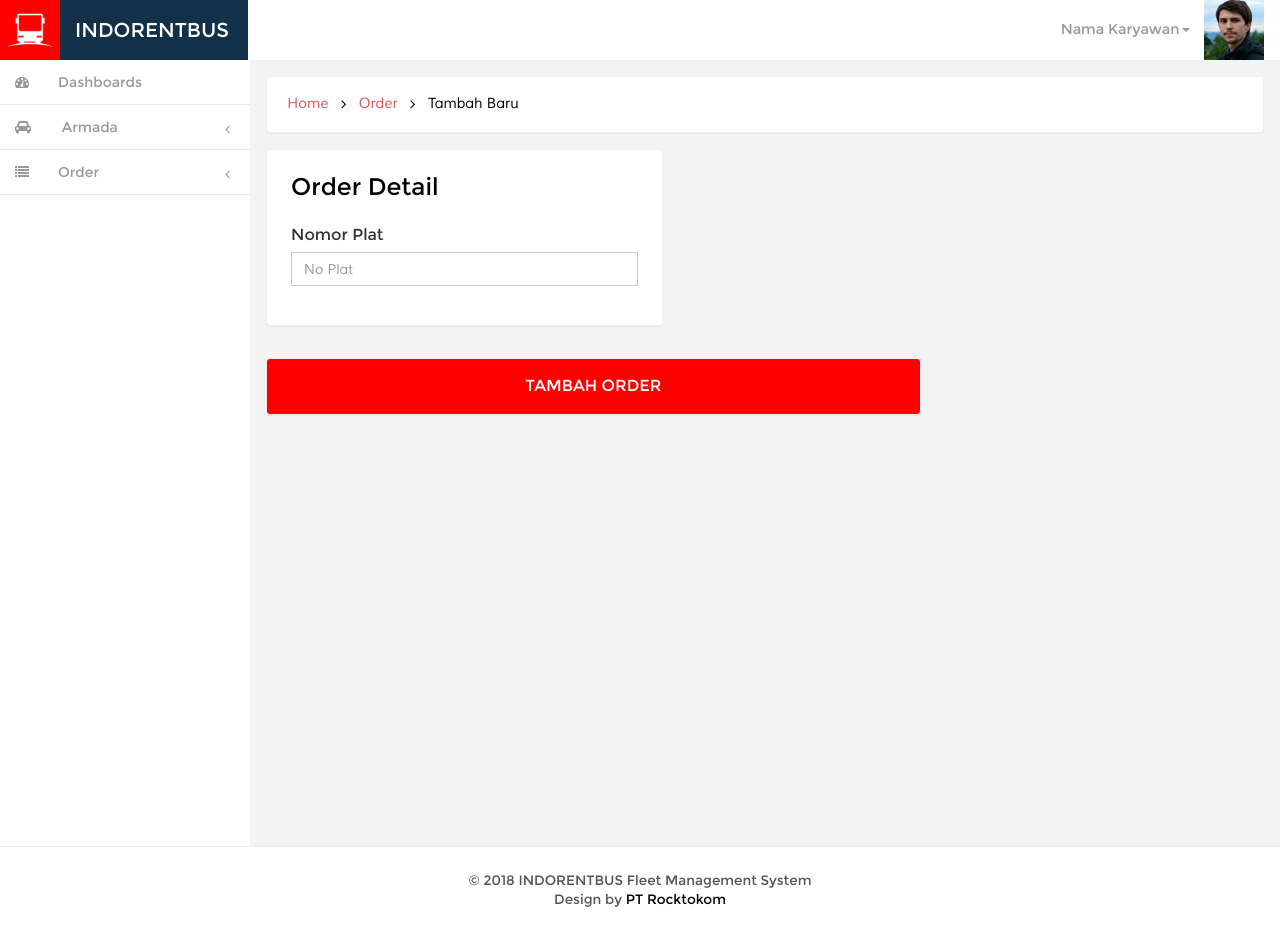
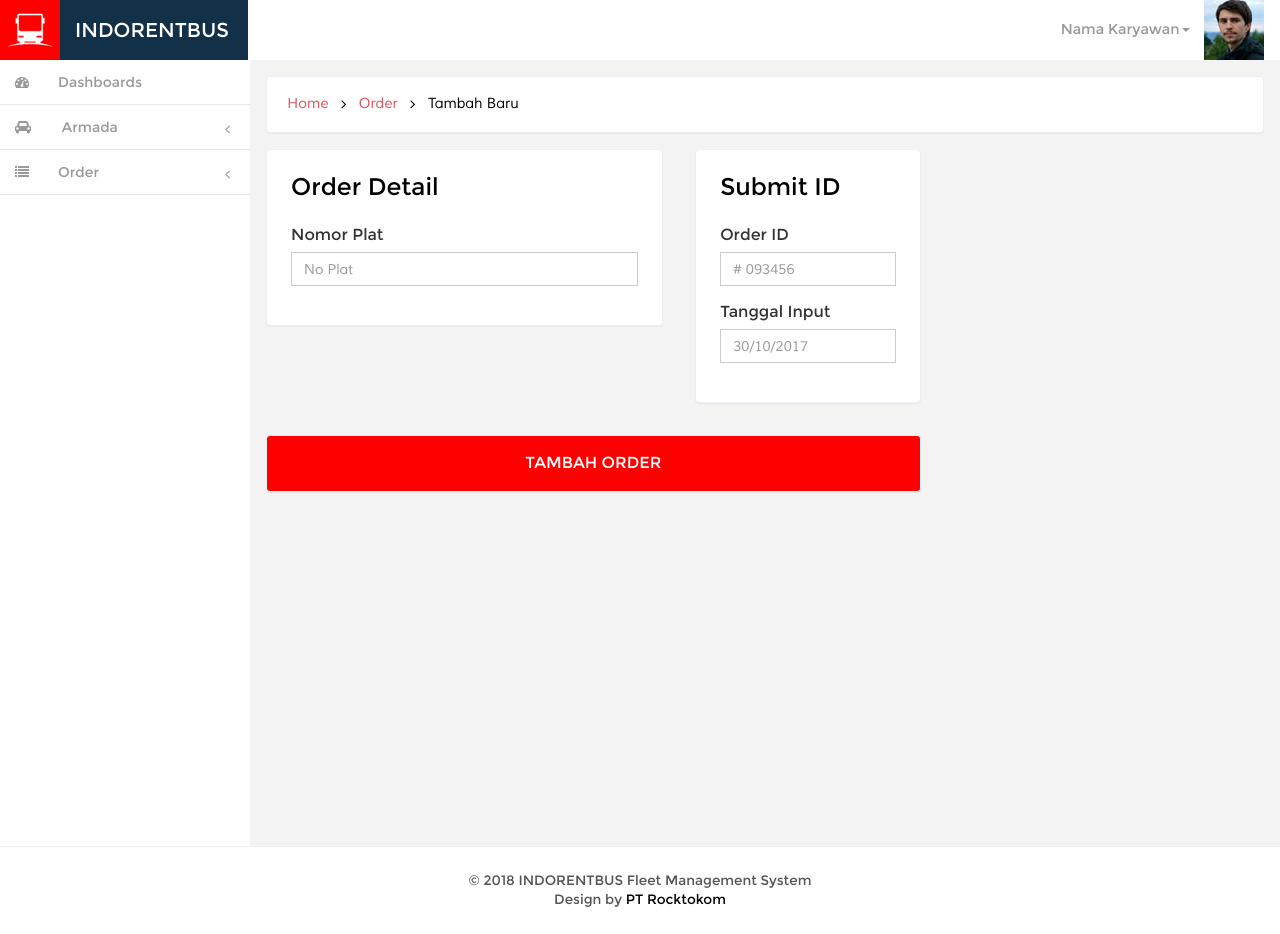
Before and after one commit to kemtol/indorentbus, a Jekyll site: the page built from laman/orders.html, in a window 1280 px wide. Built offline with Jekyll 4.4.1, drawn with Linux system fonts in a browser that asks for light colours; nearby versions of some CDN libraries; Markdown is read by kramdown in place of the engine named in the settings; comment, search, counter and statistics services are not loaded.

Commit message:
Update orders.html

```diff
--- a/laman/orders.html
+++ b/laman/orders.html
@@ -62,12 +62,20 @@
 			</div>-->
 		</div>
 	</div>
-	<!--<div class="col-xs-12 col-lg-3 grid-form">
+	<div class="col-xs-12 col-lg-3 grid-form">
 		<div class="grid-form1 facilities">
-			<h3 id="forms-activities" class="">Fasilitas Kendaraan</h3>
+			<h3 id="forms-activities" class="">Submit ID</h3>
+			<div class="form-group">
+				<label for="id_no">Order ID</label>
+				<input type="text" class="form-control required" id="id_no" placeholder="# 093456" name="id_no">
+			</div>
+			<div class="form-group">
+				<label for="input_tgl">Tanggal Input</label>
+				<input type="text" class="form-control required" id="input_tgl" placeholder="30/10/2017" name="input_tgl">
+			</div>
 		</div>
 	</div>
-	<div class="col-xs-12 col-lg-8 grid-form">
+	<!--<div class="col-xs-12 col-lg-8 grid-form">
 		<div class="grid-form1">
 			<h3 id="forms-gambar" class="">Gambar Kendaraan</h3>
 			<div class="form-group">
```
